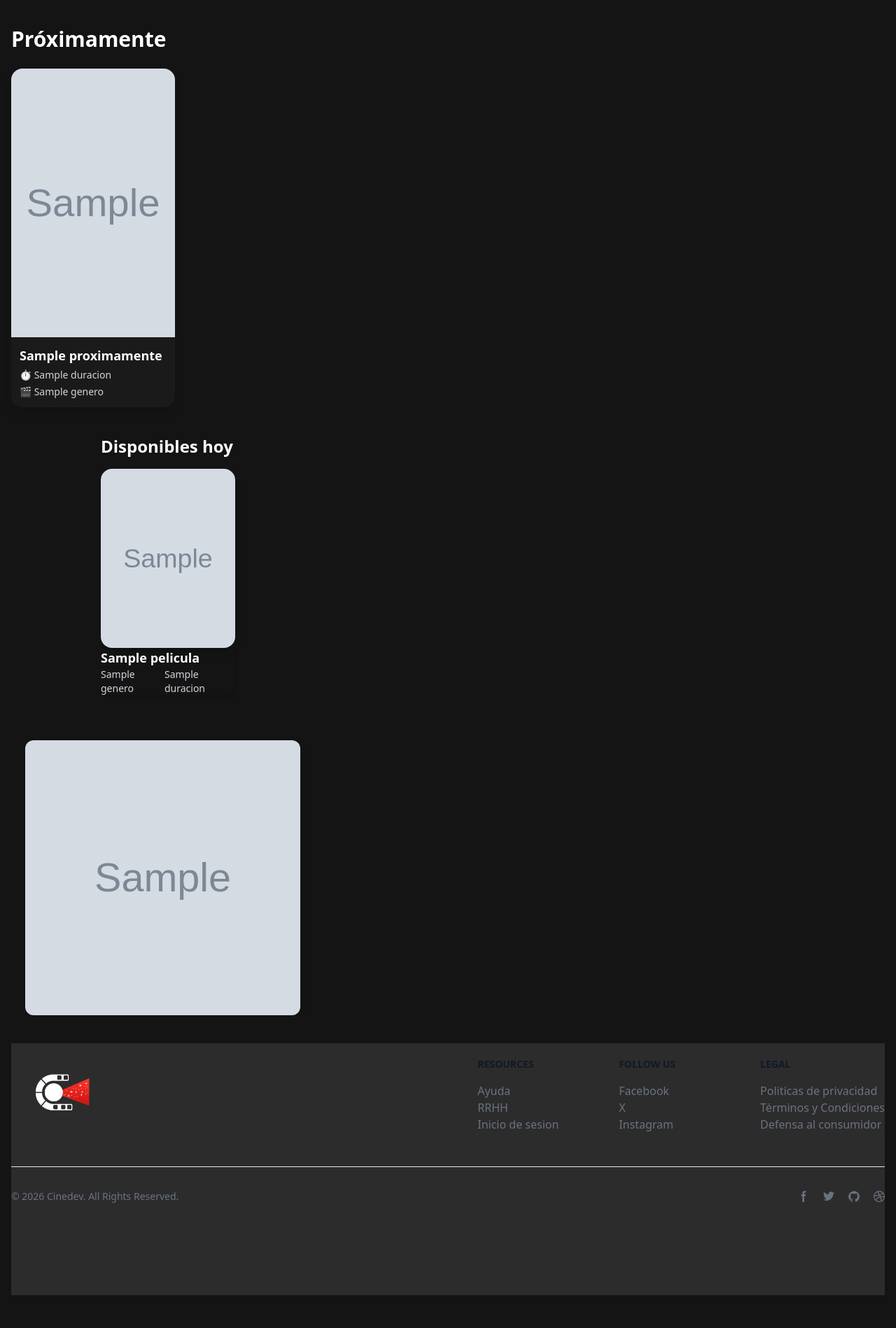
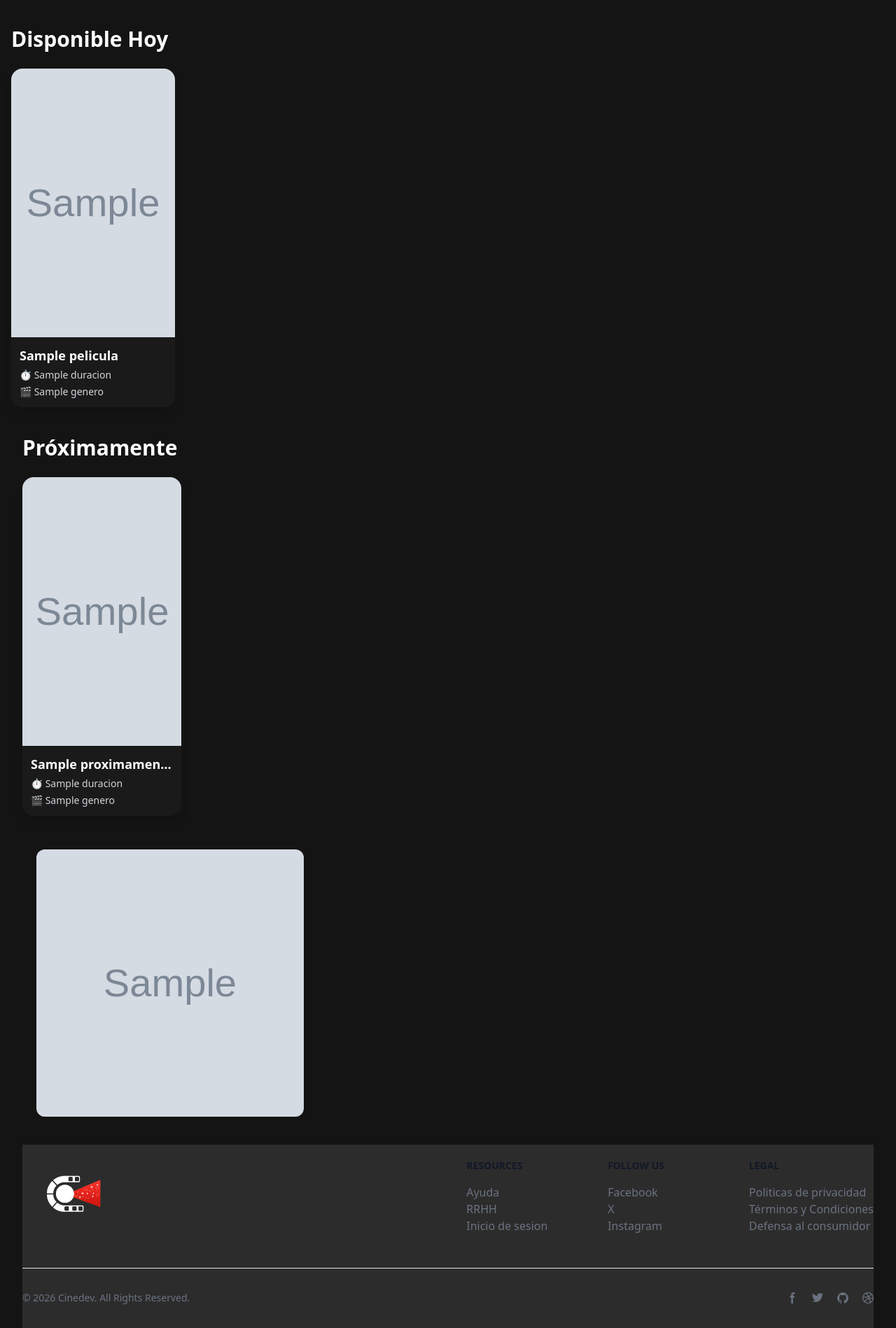
Before and after one commit to AleHts29/App_Cine_TPF_IDS, a Flask app: template frontend/templates/index.html in a window 1280 px wide. Shown: the part 802-2700 px from the top of the page at 70% size. Before the commit the page ends 2653 px from the top, so only its background shows below. Run offline with Flask 3, Linux system fonts and the light colour scheme; the template is opened without the code that fills it: most values are stand-ins (such as "Sample title", 1, 10 or a date in 2020); grey boxes marked "Sample" are stand-in pictures; style sheets or scripts are compiled from the project's sources; some libraries are stand-ins or nearby versions.

Commit message:
slider disponible hoy adaptado a cards nuevas

```diff
--- a/frontend/templates/index.html
+++ b/frontend/templates/index.html
@@ -55,9 +55,72 @@
     ❯
   </button>
 </div>
+<!--------------------------------------------------------------
+<div class="mt-10 ml-32">
+  <h1 class="font-bold text-2xl mb-4">Disponibles hoy</h1>
+
+  <div
+    class="flex space-x-10 overflow-x-auto pb-4 scrollbar-thin scrollbar-thumb-gray-400 scrollbar-track-gray-200 max-w-[90%] shadow-3xl: 0 35px 35px rgba(0, 0, 0, 0.25)">
+     {% for peli in peliculas %}
+
+        <div class="card-pelicula cursor-pointer " onclick="location.href='/funciones?pelicula={{ peli.id_pelicula }}'">
+          <img
+            src="{{ peli.imagen}}"
+            alt="Imagen de la pelicula" class="img-card w-48 h-64 object-cover rounded-2xl shadow-lg">
+
+          <div class="text-white w-48 rounded-b-2xl shadow-md">
+            <h3 class="text-lg font-semibold">{{ peli.titulo }}</h3>
+            <div class="flex justify-between text-sm text-gray-300">
+              <p>{{ peli.genero }}</p>
+              <p>{{ peli.duracion }}</p>
+            </div>
+          </div>
+
+        </div>
+
+    {% endfor %}
+  </div>
+</div>
+
+------------------------------------------------------------->
+<div class="max-w-7xl mx-auto px-4 py-10">
+    <h2 class="text-3xl font-bold mb-6">Disponible Hoy</h2>
+
+
+    <div class="swiper2 mySwiper2">
+        <div class="swiper-wrapper">
+
+            {% for p in peliculas %}
+            <div class="swiper-slide flex justify-center" onclick="location.href='/funciones?pelicula={{p.id_pelicula }}'">
+                <div class="bg-[#1a1a1a] rounded-2xl overflow-hidden shadow-lg w-64">
+
+
+
+    <div class="w-full h-96 overflow-hidden" >
+        <img src="{{ p['imagen'] }}" class="w-full h-full object-cover" />
+    </div>
+
+
+    <div class="px-3 py-3">
+        <h3 class="font-bold text-lg truncate text-white">{{ p['titulo'] }}</h3>
+
+        <div class="flex flex-col gap-1 mt-1 text-gray-300 text-sm">
+            <p class="truncate">⏱ {{ p['duracion'] }}</p>
+            <p class="truncate">🎬 {{ p['genero'] }}</p>
+        </div>
+
+
+    </div>
+
+</div>
+
+            </div>
+            {% endfor %}
+</div>
+
 <!-- Slider  Próximamente -->
 
-<div class="max-w-7xl mx-auto px-4 py-10">
+<div class="max-w-7xl mx-auto px-4 py-10"onclick="location.href='/funciones?pelicula={{ proximamente.id_pelicula }}'">
     <h2 class="text-3xl font-bold mb-6">Próximamente</h2>
 
 
@@ -116,31 +179,6 @@
 
 
 <!--------------------------->
-<div class="mt-10 ml-32">
-  <h1 class="font-bold text-2xl mb-4">Disponibles hoy</h1>
-
-  <div
-    class="flex space-x-10 overflow-x-auto pb-4 scrollbar-thin scrollbar-thumb-gray-400 scrollbar-track-gray-200 max-w-[90%] shadow-3xl: 0 35px 35px rgba(0, 0, 0, 0.25)">
-     {% for peli in peliculas %}
-
-        <div class="card-pelicula cursor-pointer " onclick="location.href='/funciones?pelicula={{ peli.id_pelicula }}'">
-          <img
-            src="{{ peli.imagen_url }}"
-            alt="Imagen de la pelicula" class="img-card w-48 h-64 object-cover rounded-2xl shadow-lg">
-
-          <div class="text-white w-48 rounded-b-2xl shadow-md">
-            <h3 class="text-lg font-semibold">{{ peli.titulo }}</h3>
-            <div class="flex justify-between text-sm text-gray-300">
-              <p>{{ peli.genero }}</p>
-              <p>{{ peli.duracion }}</p>
-            </div>
-          </div>
-
-        </div>
-
-    {% endfor %}
-  </div>
-</div>
 <script src="https://cdn.jsdelivr.net/npm/bootstrap@5.3.8/dist/js/bootstrap.bundle.min.js"
   integrity="sha384-FKyoEForCGlyvwx9Hj09JcYn3nv7wiPVlz7YYwJrWVcXK/BmnVDxM+D2scQbITxI" crossorigin="anonymous"></script>
 
```
